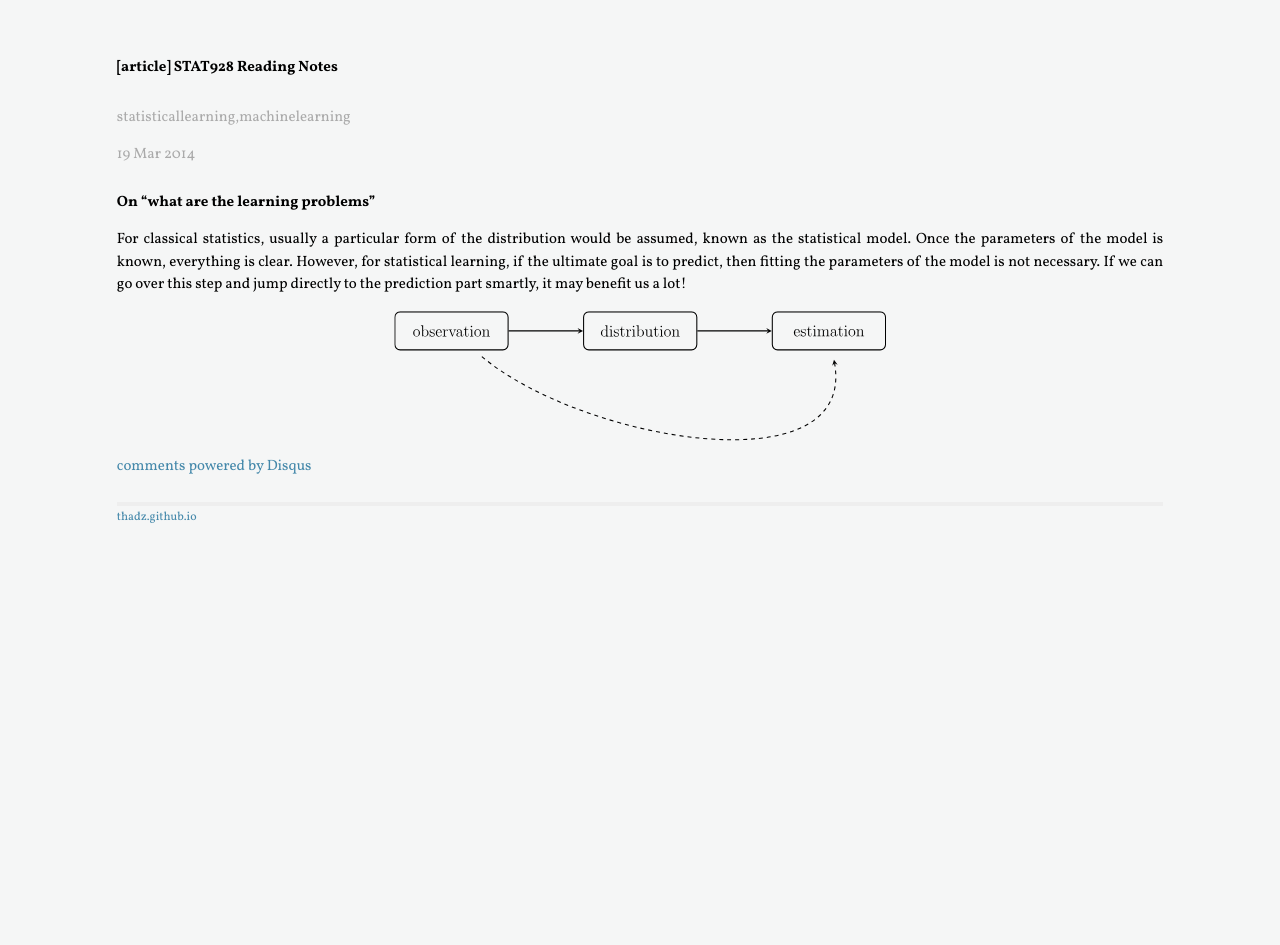
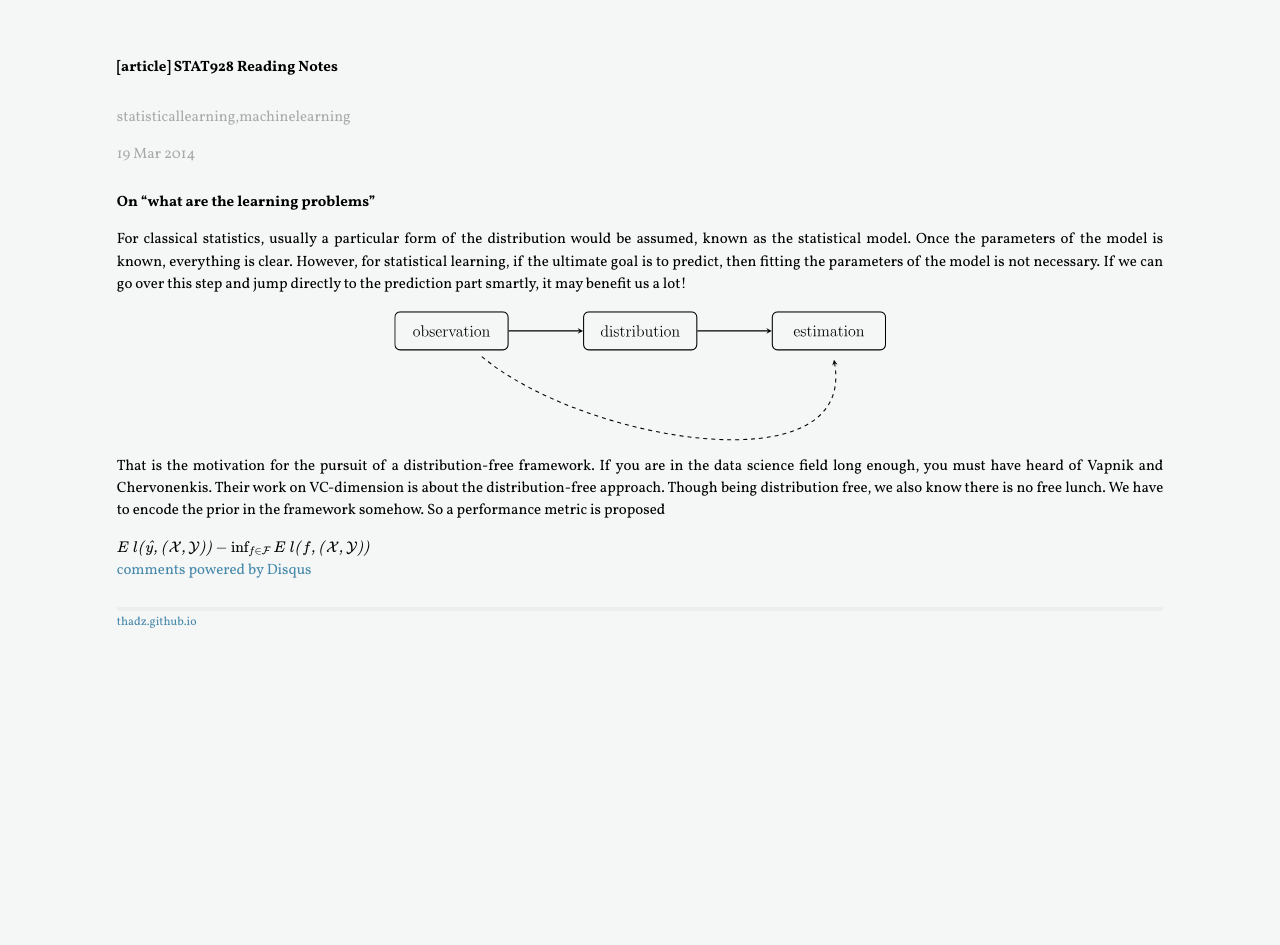
Before and after one commit to Thadz/thadz.github.io, a Jekyll site: the page built from _posts/2014-03-19-stat928-reading-notes.md, in a window 1280 px wide. Built offline with Jekyll 4.4.1, drawn with Linux system fonts in a browser that asks for light colours; some web fonts are replaced; Markdown is read by kramdown in place of the engine named in the settings; formulas are drawn with MathJax 3; comment, search, counter and statistics services are not loaded.

Commit message:
added mathjax support

```diff
--- a/_layouts/default.html
+++ b/_layouts/default.html
@@ -18,6 +18,8 @@
     <link href='https://fonts.googleapis.com/css?family=Vollkorn:400italic,700italic,400,700' rel='stylesheet' type='text/css'>
     <!-- GFS Didot font -->
     <link href='https://fonts.googleapis.com/css?family=GFS+Didot&subset=greek' rel='stylesheet' type='text/css'>
+    <!-- MathJax -->
+    <script type="text/javascript" src="http://cdn.mathjax.org/mathjax/latest/MathJax.js?config=TeX-AMS-MML_HTMLorMML"></script>
   </head>
   <body>
     <div class="site">
--- a/_posts/2014-03-19-stat928-reading-notes.md
+++ b/_posts/2014-03-19-stat928-reading-notes.md
@@ -7,6 +7,19 @@ tags: statistical learning, machine learning
 
 # On "what are the learning problems"
 
-For classical statistics, usually a particular form of the distribution would be assumed, known as the statistical model. Once the parameters of the model is known, everything is clear. However, for statistical learning, if the ultimate goal is to predict, then fitting the parameters of the model is not necessary. If we can go over this step and jump directly to the prediction part smartly, it may benefit us a lot!
+For classical statistics, usually a particular form of the distribution would be
+assumed, known as the statistical model. Once the parameters of the model is
+known, everything is clear. However, for statistical learning, if the ultimate
+goal is to predict, then fitting the parameters of the model is not necessary.
+If we can go over this step and jump directly to the prediction part smartly,
+it may benefit us a lot!
 
 ![learning-problems-1](/img/2014-03-19-stat928-reading-notes/learning-problems-1.svg)
+
+That is the motivation for the pursuit of a distribution-free framework. If you
+are in the data science field long enough, you must have heard of Vapnik and
+Chervonenkis. Their work on VC-dimension is about the distribution-free approach.
+Though being distribution free, we also know there is no free lunch. We have to
+encode the prior in the framework somehow. So a performance metric is proposed
+
+<div>$\textit{E}\;\cal{l}(\hat{y}, (X,Y))-\inf_{f\in\cal{F}}\textit{E}\;\cal{l}(f,(X,Y))$</div>
```
Also changed, not shown: other parts of _layouts/default.html (+3 -0 lines).
